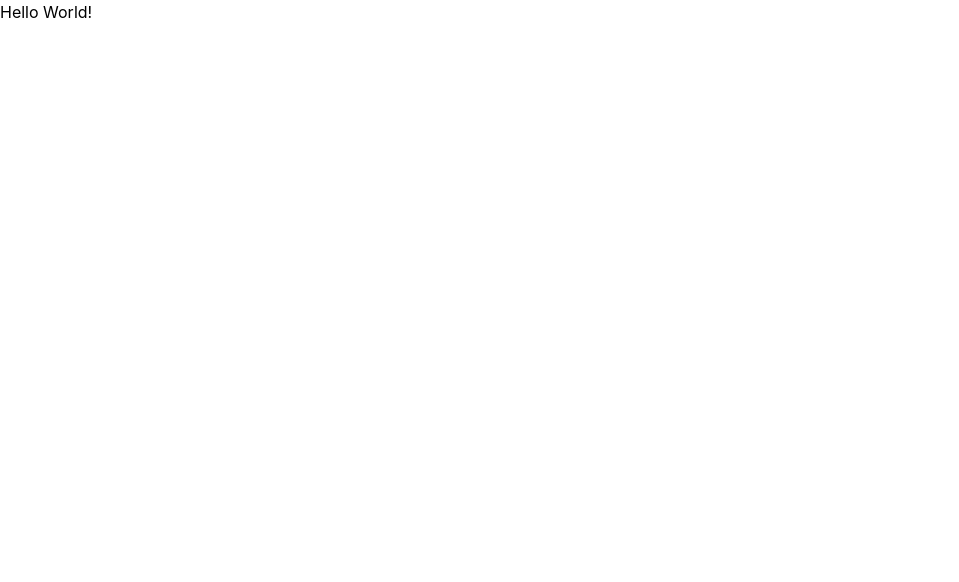
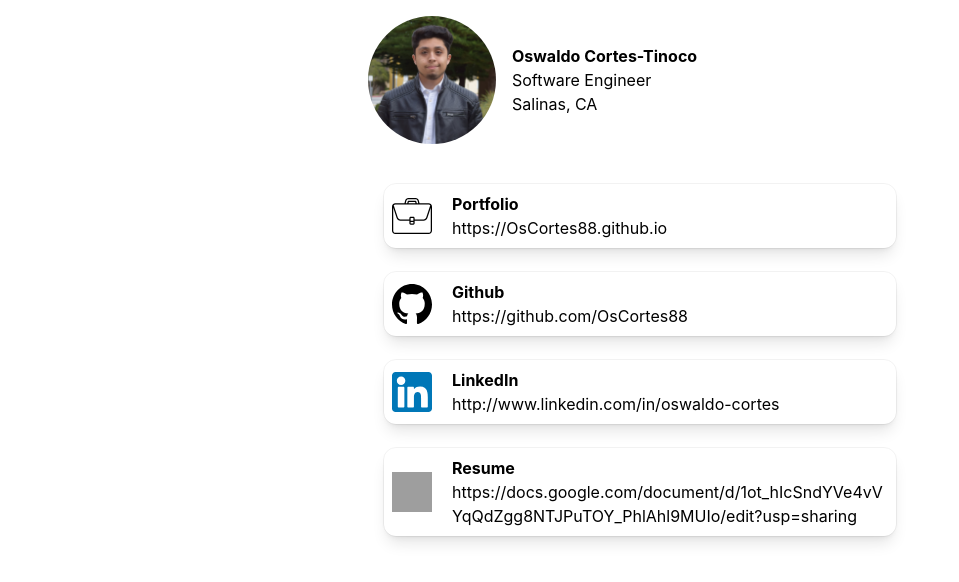
Before and after one commit to OsCortes88/DigitalNEST-Linktree, a React (Vite) app: page / in a window 1280 px wide. Shown: the top 582 px of the page, without its empty margins (0-959 px from the left). Built offline with nearby package versions, Linux system fonts and the light colour scheme; grey boxes are pictures that could not be loaded.

Commit message:
incorporate about and link comonents to main

```diff
--- a/src/App.jsx
+++ b/src/App.jsx
@@ -1,10 +1,15 @@
 import './App.css'
+import AboutSection from './AboutSection.jsx';
+import LinkList from './LinkList.jsx';
 
 function App() {
-
   return (
     <>
-      <div>Hello World!</div>
+      <AboutSection />
+
+      <br></br>
+
+      <LinkList />
     </>
   )
 }
```
